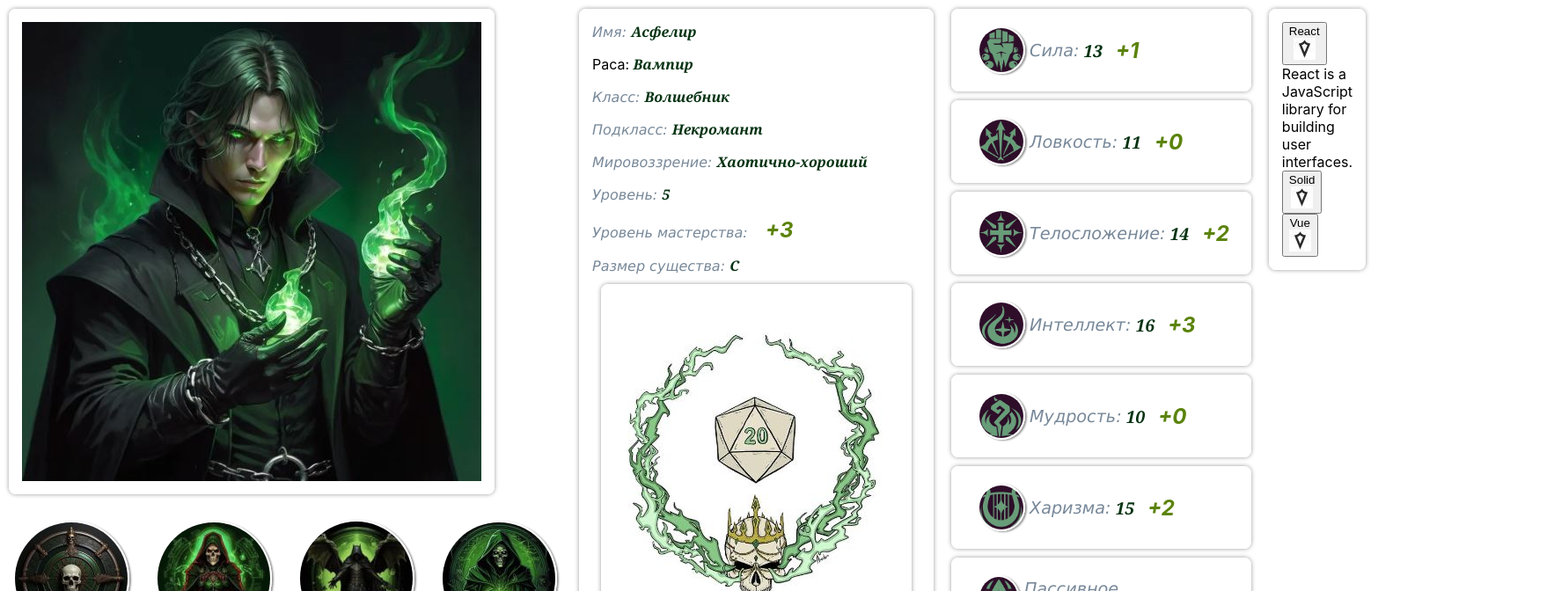
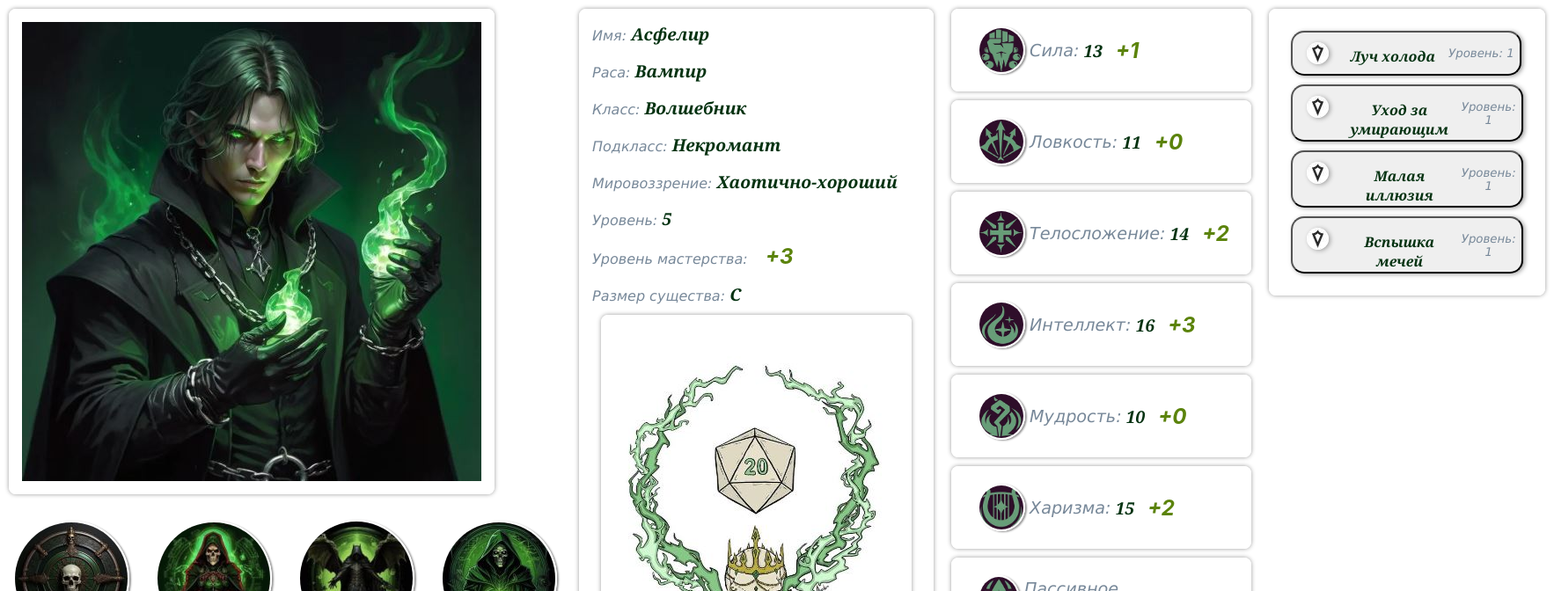
Before and after one commit to AndreyVorobiev88/DnDApp_React, a React (Create React App) app: page / in a window 1280 px wide. Shown: the top 672 px of the page at 88% size, 1766 px wide, since content can reach past the window. Built offline with nearby package versions, Linux system fonts and the light colour scheme.

Commit message:
modified:   src/App.js 	modified:   src/Character.json 	modified:   src/Components/AccordeonSpell.css 	modified:   src/Components/AccordeonSpell.jsx#	modified:   src/Components/Panel_info.jsx 	modified:   src/Main.css

```diff
--- a/src/App.js
+++ b/src/App.js
@@ -50,8 +50,12 @@ function App() {
                     />
 
                 <div>
-                    <PanelStat Picture={strength} StatName={data.Stats[0].StatName} Value={data.Stats[0].Value}
-                    Bonus={data.Stats[0].Bonus} />
+                    <PanelStat
+                        Picture={strength}
+                        StatName={data.Stats[0].StatName}
+                        Value={data.Stats[0].Value}
+                        Bonus={data.Stats[0].Bonus}
+                    />
 
                     <PanelStat Picture={dexterity} StatName={data.Stats[1].StatName} Value={data.Stats[1].Value}
                     Bonus={data.Stats[1].Bonus} />
@@ -75,8 +79,7 @@ function App() {
 
                 <div>
 
-                    <AccordeonSpell></AccordeonSpell>
-
+                    <AccordeonSpell Spells={data.Spells} />
                 </div>
 
             </div>
--- a/src/Character.json
+++ b/src/Character.json
@@ -101,11 +101,46 @@
     "Spells": [
 
         {
-            "SpellName":"string",
-            "School":"string",
-            "Level": "string",
-            "Damage": "string",
-            "Description": "string"
+            "SpellName":"Луч холода",
+            "School": "Заговор, воплощение",
+            "Level": "1",
+            "Distance":"60",
+            "Time": "1 действие",
+            "BaseDamage": "1к8",
+            "Description": "Холодный сине-белый луч устремляется к существу, находящемуся в пределах дистанции. \n Совершите по цели дальнобойную атаку заклинанием. \nПри попадании она получает урон холодом 1к8, а скорость до начала вашего следующего хода уменьшается на 10 футов. \nУрон от заклинания увеличивается на 1к8, когда вы достигаете 5-го уровня (2к8), 11-го уровня (3к8) и 17-го уровня (4к8)."
+
+        },
+
+        {
+            "SpellName":"Уход за умирающим",
+            "School": "Заговор, некромантия",
+            "Level": "1",
+            "Distance":"Касание",
+            "Time": "Мгновенно",
+            "BaseDamage": "",
+            "Description": "Вы касаетесь живого существа, у которого 0 хитов. \nОно становится стабилизированным. Это заклинание не оказывает никакого эффекта на Нежить и Конструктов."
+
+        },
+
+        {
+            "SpellName":"Малая иллюзия",
+            "School": "Заговор, иллюзия",
+            "Level": "1",
+            "Distance":"30",
+            "Time": "1 минута",
+            "BaseDamage": "",
+            "Description": "Вы создаёте звук или образ предмета в пределах дистанции, существующий, пока активно заклинание. \nИллюзия также оканчивается, если вы отпустите её действием или используете это заклинание ещё раз. \nЕсли вы создаёте звук, его громкость может быть как шепотом, так и криком. Это может быть ваш голос, чей-то другой голос, львиный рык, бой барабанов или любой другой звук по вашему выбору. \nЗвук звучит всю длительность заклинания, или вы можете создавать отдельные звуки в разное время, пока заклинание активно. \nЕсли вы создаёте образ предмета — например, стул, отпечаток в грязи, или небольшой сундук — он должен помещаться в куб с длиной ребра 5 футов. \nОбраз не может издавать звуки, свет, запах или прочие сенсорные эффекты. \nФизическое взаимодействие с образом даёт понять, что это иллюзия, потому что сквозь него все проходит. \nЕсли существо действием исследует звук или образ, оно может понять, что это иллюзия, совершив успешную проверку Интеллекта (Расследование) против Сл ваших заклинаний. \nЕсли существо распознает иллюзию, она для него становится нечёткой."
+
+        },
+
+        {
+            "SpellName":"Вспышка мечей",
+            "School": "Заговор, вызов",
+            "Level": "1",
+            "Distance":"На себя (5-футовый радиус)",
+            "Time": "Мгновенно",
+            "BaseDamage": "1к6",
+            "Description": "Вы на мгновение создаёте круг из вращающихся вокруг вас призрачных лезвий. \nВсе остальные существа в пределах 5 футов от вас должны преуспеть в спасброске Ловкости, иначе получат 1к6 урона силовым полем. \nУрон этого заклинания увеличивается на 1к6, когда вы достигаете 5-го уровня (2к6), 11-го уровня (3к6) и 17-го уровня (4к6)."
 
         }
 
--- a/src/Components/AccordeonSpell.css
+++ b/src/Components/AccordeonSpell.css
@@ -1,4 +1,29 @@
-.border {
-    border: 1px solid black;
+.margin_15 {
+
+    margin-top: 15px;
+    margin-left: 15px;
 
 }
+
+.margin_top {
+
+    margin-top: 15px;
+
+}
+
+.margin_left {
+
+    margin-left: 15px;
+
+}
+
+.raduis {
+
+    border-radius: 15px;
+    box-shadow: 2px 1px 5px #a2a2a2; /* Цвет и размер тени */
+    margin: 10px;
+}
+
+.color {
+    color: #171817; ;
+}
--- a/src/Components/AccordeonSpell.jsx
+++ b/src/Components/AccordeonSpell.jsx
@@ -10,17 +10,35 @@ function AccordeonSpell(props) {
     return (
 
       <div className="main_div_horizontal main_panel">
-        <Accordion.Root defaultValue={['React']} collapsible>
-          {['React', 'Solid', 'Vue'].map((item) => (
-            <Accordion.Item key={item} value={item}>
-              <Accordion.ItemTrigger>
-                {item}
-                <Accordion.ItemIndicator>
-                  <img src={DownIcon} alt=""/>
-                </Accordion.ItemIndicator>
-              </Accordion.ItemTrigger>
-              <Accordion.ItemContent>{item} is a JavaScript library for building user interfaces.</Accordion.ItemContent>
+        <Accordion.Root defaultValue={['Spells']} collapsible>
+          {props.Spells.map((item) => (
+
+              <Accordion.Item  value={item.SpellName}>
+
+                <Accordion.ItemTrigger className="main_div_horizontal raduis">
+
+                  <img src={DownIcon} className="raduis" alt="" />
+                  <span className="main_text_value margin_15">{item.SpellName}</span>
+                  <span className="main_text_info margin_15">Уровень: {item.Level} </span>
+
+                  <Accordion.ItemIndicator>
+                  </Accordion.ItemIndicator>
+                </Accordion.ItemTrigger>
+
+              <Accordion.ItemContent>
+                <div className="main_div_vertical">
+
+                  <span className="main_text_info color margin_left">{"Дистанция: " + item.Distance}</span>
+                  <span className="main_text_info color margin_left">{"Школа: " + item.School}</span>
+                  <span className="main_text_info color margin_left">{"Время: " + item.Time}</span>
+                  <span className="main_text_info color margin_left">{"Базовый урон: " + item.BaseDamage}</span>
+                  <span className="main_text_info color margin_top margin_left">{item.Description}</span>
+
+                </div>
+
+              </Accordion.ItemContent>
             </Accordion.Item>
+
           ))}
         </Accordion.Root>
 
--- a/src/Components/Panel_info.jsx
+++ b/src/Components/Panel_info.jsx
@@ -12,7 +12,7 @@ function Panel (props) {
             <div className="main_div_vertical main_panel">
                 <div><span className="main_text_info">Имя: </span> <span className="main_text_value">{props.Name}</span> </div>
 
-                <div className="margin_top_15"><span className="main_main_text_info">Раса: </span> <span className="main_text_value">{props.Race}</span> </div>
+                <div className="margin_top_15"><span className="main_text_info">Раса: </span> <span className="main_text_value">{props.Race}</span> </div>
 
                 <div className="margin_top_15"><span className="main_text_info">Класс: </span> <span className="main_text_value">{props.ClassName}</span> </div>
 
--- a/src/Main.css
+++ b/src/Main.css
@@ -4,12 +4,15 @@
     border-radius: 15px;  /* Скругление углов изображения */
     border: 15px solid #fff; /* Цвет и ширину рамки */
     -webkit-border-radius: 8px;
-    margin: 10px
+    margin: 10px;
+    background-image:url();
+
 
   }
 
   .main_div_horizontal {
     display: flex;
+    flex-direction: row;
   }
 
   .main_div_vertical{
@@ -43,4 +46,5 @@
     font-weight: 700;
     color:rgb(4, 50, 17);
     font-family: Cambria, Cochin, Georgia, Times, 'Times New Roman', serif;
+    font-size: larger;
 }
```
